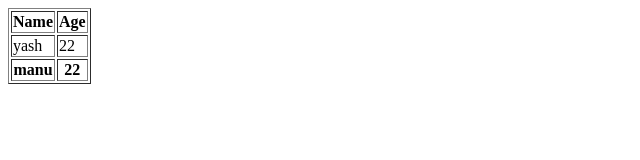
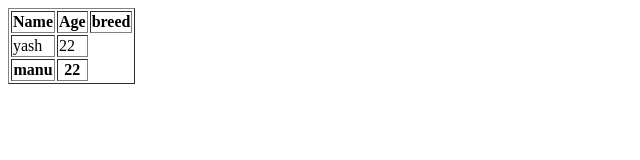
Before and after one commit to yashsaluja/Web-Development, a plain HTML site: page practicing-webd/firstpage.html in a window 1280 px wide. Shown: the whole page, without its empty margins (0-640 px from the left). Drawn offline with Linux system fonts and the light colour scheme.

Commit message:
getting started

```diff
--- a/practicing-webd/firstpage.html
+++ b/practicing-webd/firstpage.html
@@ -28,10 +28,15 @@
 	</ul>
 	-->
 	<table border ="1">
+		<thead>
 		<tr>
 			<th>Name</th>
 			<th>Age</th>
+			<th>breed</th>
 		</tr>
+	</thead>
+
+	<tbody>
 		<tr>
 			<td>yash</td>
 			<td>22</td>
@@ -40,6 +45,8 @@
 			<th>manu</th>
 			<th>22</th>
 		</tr>
+	</tbody>
 
+	</table>
 </body>
 </html>
```
